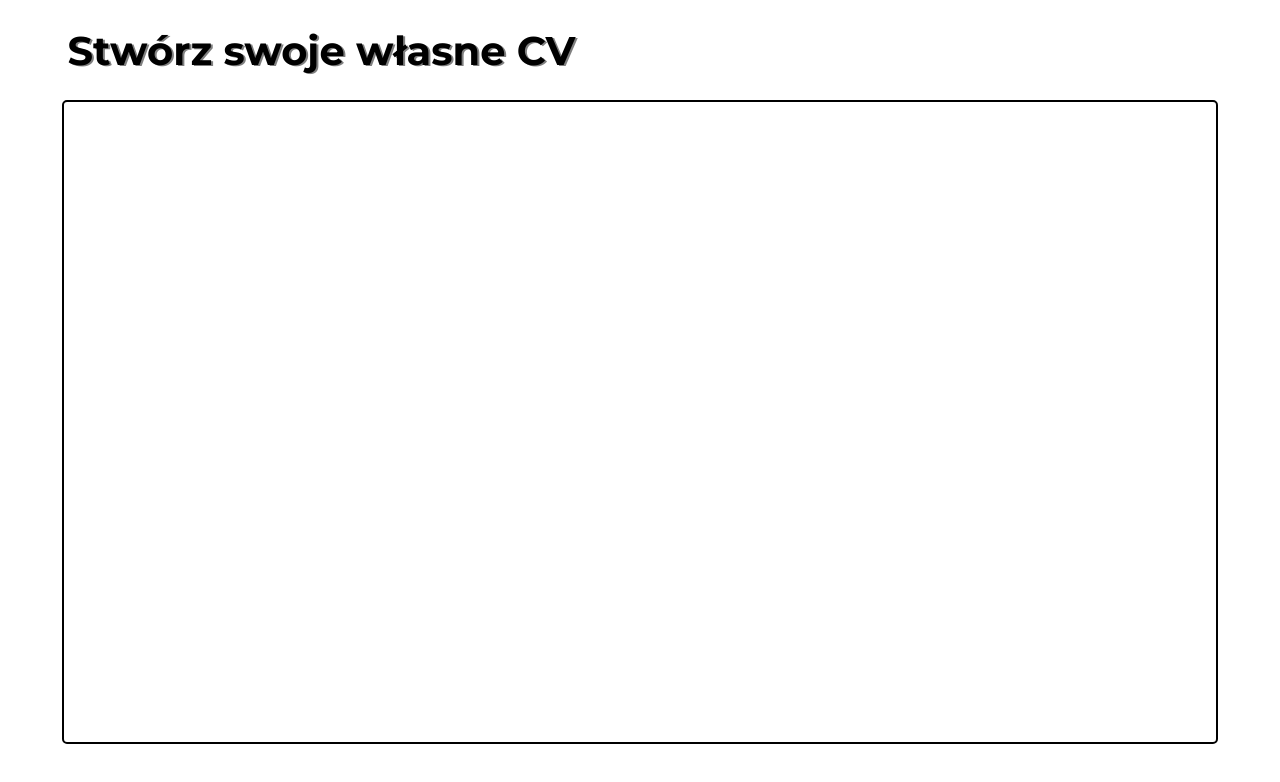
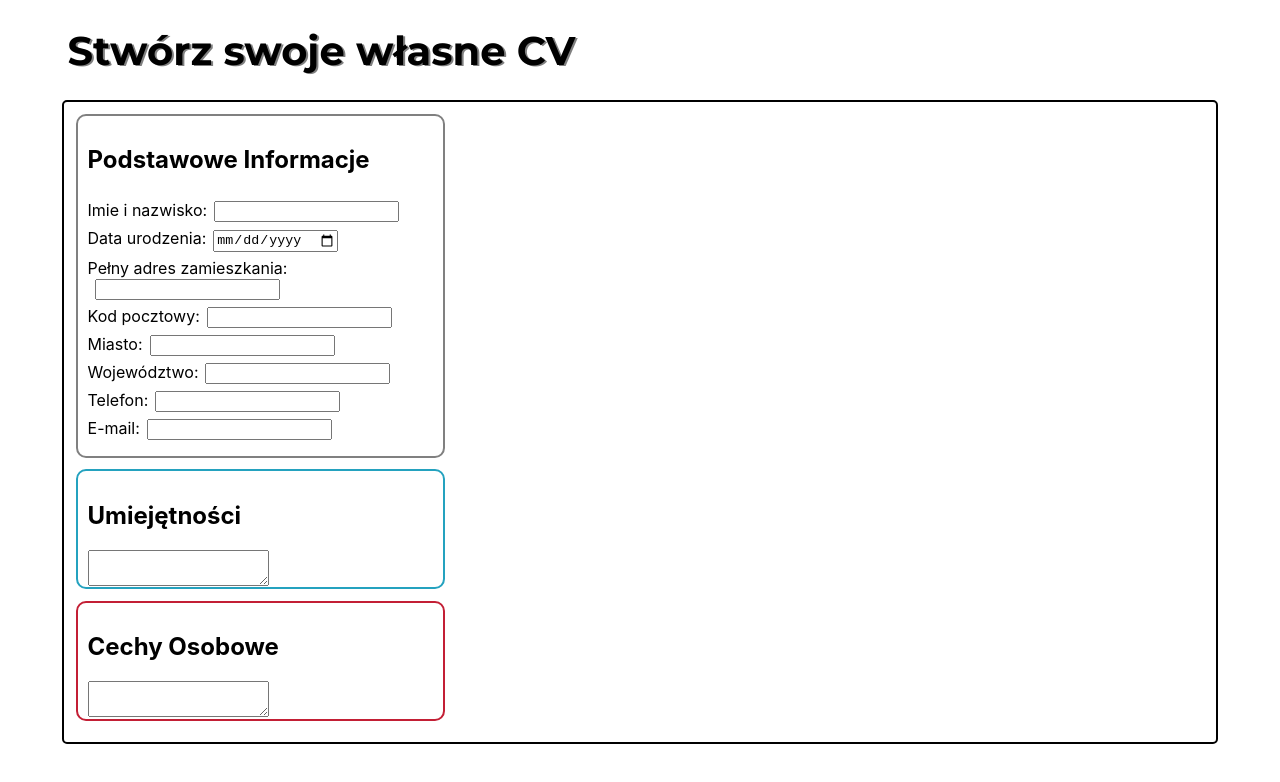
Before and after one commit to KLesiu/CV-maker, a React (Create React App) app: page / in a window 1280 px wide. Shown: the top 782 px of the page. Built offline with nearby package versions, Linux system fonts and the light colour scheme.

Commit message:
Add Personal,PersonalChar,Skills classes.This classes return jsx  elements. Add styles for them

```diff
--- a/package.json
+++ b/package.json
@@ -9,6 +9,7 @@
     "react": "^18.2.0",
     "react-dom": "^18.2.0",
     "react-scripts": "5.0.1",
+    "uniqid": "^5.4.0",
     "web-vitals": "^2.1.4"
   },
   "scripts": {
--- a/src/App.css
+++ b/src/App.css
@@ -1,6 +1,9 @@
 .form{
     border: 2px solid black;
     border-radius: 5px;
+    display: flex;
+    flex-direction: column;
+    flex-wrap: wrap;
     height: 80vh;
     margin-left: auto;
     margin-right: auto;
--- a/src/App.js
+++ b/src/App.js
@@ -1,12 +1,15 @@
-
 import React, {Component} from 'react';
-
 import './App.css'
+import uniqid from "uniqid"
  import Header from './components/Header';
+import Personal from './components/Personal';
+import Skills from './components/Skills';
+import PersonalChar from './components/PersonalChar';
 class App extends Component {
   constructor(){
     super()
     this.state={
+      personalInfo:{
         name:'',
         birthDate:'',
         address:'',
@@ -17,18 +20,22 @@ class App extends Component {
         },
         phone:'',
         mail:'',
+      },
+
       experience:[],
       experienceElement:{
         startWork:'',
         endWork:'',
         company:'',
-        position:''
+        position:'',
+        id:uniqid()
       },
       education:[],
       educationElement:{
         start:'',
         end:'',
-        schoolName:''
+        schoolName:'',
+        id:uniqid()
 
       },
       skills:'',
@@ -40,12 +47,20 @@ class App extends Component {
 
     }
   }
+  // handleChange(e){
+  //   this.setState({
+
+  //   })
+  // }
   render(){
+
     return (
       <div>
         <Header />
         <form className='form'>
-
+        <Personal personal={this.state.personalInfo}/>
+        <Skills skills={this.state.skills} />
+        <PersonalChar personalChar={this.state.personalCharacteristics} />
         </form>
       </div>
       );
--- a/src/components/Personal.js
+++ b/src/components/Personal.js
@@ -1,12 +1,47 @@
 import React,{Component} from "react";
-
+import './styles/Personal.css'
 
 class Personal extends Component{
 constructor(props){
+    super()
     this.personalInfo=props
 }
 render(){
 
+    return(
+        <div className="personalInfo">
+            <h2>Podstawowe Informacje</h2>
+            <label>Imie i nazwisko:
+            <input type="text" />
+            </label>
+
+            <label>Data urodzenia:
+            <input type="date" />
+            </label>
+            <label>Pełny adres zamieszkania:
+                <input type="text" />
+            </label>
+            <label>Kod pocztowy:
+                <input type="text" />
+            </label>
+            <label>
+                Miasto:
+                <input type="text" />
+            </label>
+            <label>
+                Województwo:
+                <input type="text"/>
+            </label>
+            <label>
+                Telefon:
+                <input type="tel"/>
+            </label>
+            <label>
+                E-mail:
+                <input type="email" />
+            </label>
+        </div>
+    )
 }
 }
 export default Personal
--- /dev/null
+++ b/src/components/PersonalChar.js
@@ -0,0 +1,18 @@
+import React,{Component} from 'react'
+import './styles/PersonalChar.css'
+
+class PersonalChar extends Component{
+    constructor(props){
+        super(props)
+        this.personalChar=props
+    }
+    render(){
+        return(
+            <div className='personalChar'>
+                <h2>Cechy Osobowe</h2>
+                <textarea></textarea>
+            </div>
+        )
+    }
+}
+export default PersonalChar
--- /dev/null
+++ b/src/components/Skills.js
@@ -0,0 +1,19 @@
+import React,{Component} from 'react'
+import './styles/Skills.css'
+
+class Skills extends Component{
+    constructor(props){
+        super()
+        this.skills=props
+    }
+    render(){
+        return(
+        <div className='skillsHolder'>
+            <h2>Umiejętności</h2>
+            <textarea></textarea>
+        </div>
+        )
+
+    }
+}
+export default Skills
--- /dev/null
+++ b/src/components/styles/Personal.css
@@ -0,0 +1,21 @@
+.personalInfo{
+align-items: flex-start;
+border: 2px solid grey;
+border-radius: 10px;
+display: flex;
+height: 50%;
+margin-left: 1%;
+margin-top: 1%;
+flex-wrap: wrap;
+padding: 10px;
+width:30%
+}
+.personalInfo h2{
+    text-align: center;
+}
+.personalInfo label{
+    width: 100%;
+}
+.personalInfo label input{
+    margin-left: 7px;
+}
--- /dev/null
+++ b/src/components/styles/PersonalChar.css
@@ -0,0 +1,9 @@
+.personalChar{
+    border: 2px solid rgb(195, 31, 53);
+    border-radius: 10px;
+    margin-left: 1%;
+    margin-top: 1%;
+    height: 15%;
+    padding: 10px;
+    width: 30%;
+}
--- /dev/null
+++ b/src/components/styles/Skills.css
@@ -0,0 +1,9 @@
+.skillsHolder{
+    border: 2px solid rgb(36, 162, 191);
+    border-radius: 10px;
+    margin-left: 1%;
+    margin-top: 1%;
+    height: 15%;
+    padding: 10px;
+    width: 30%;
+}
```
Also changed, not shown: 1 other file (tests, documents, lock files or other folders). Lines whose indentation alone changed are shown as unchanged.
